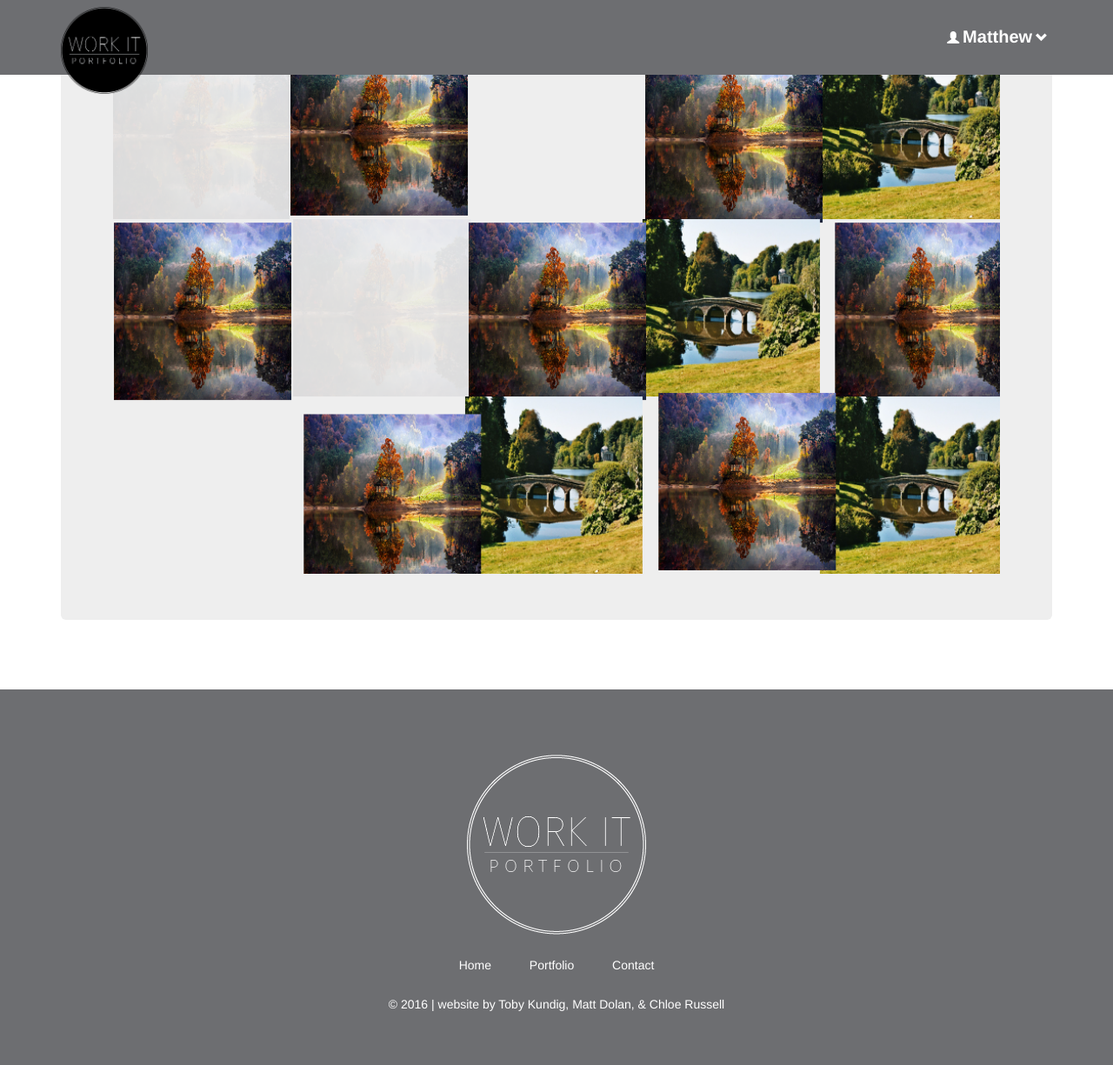
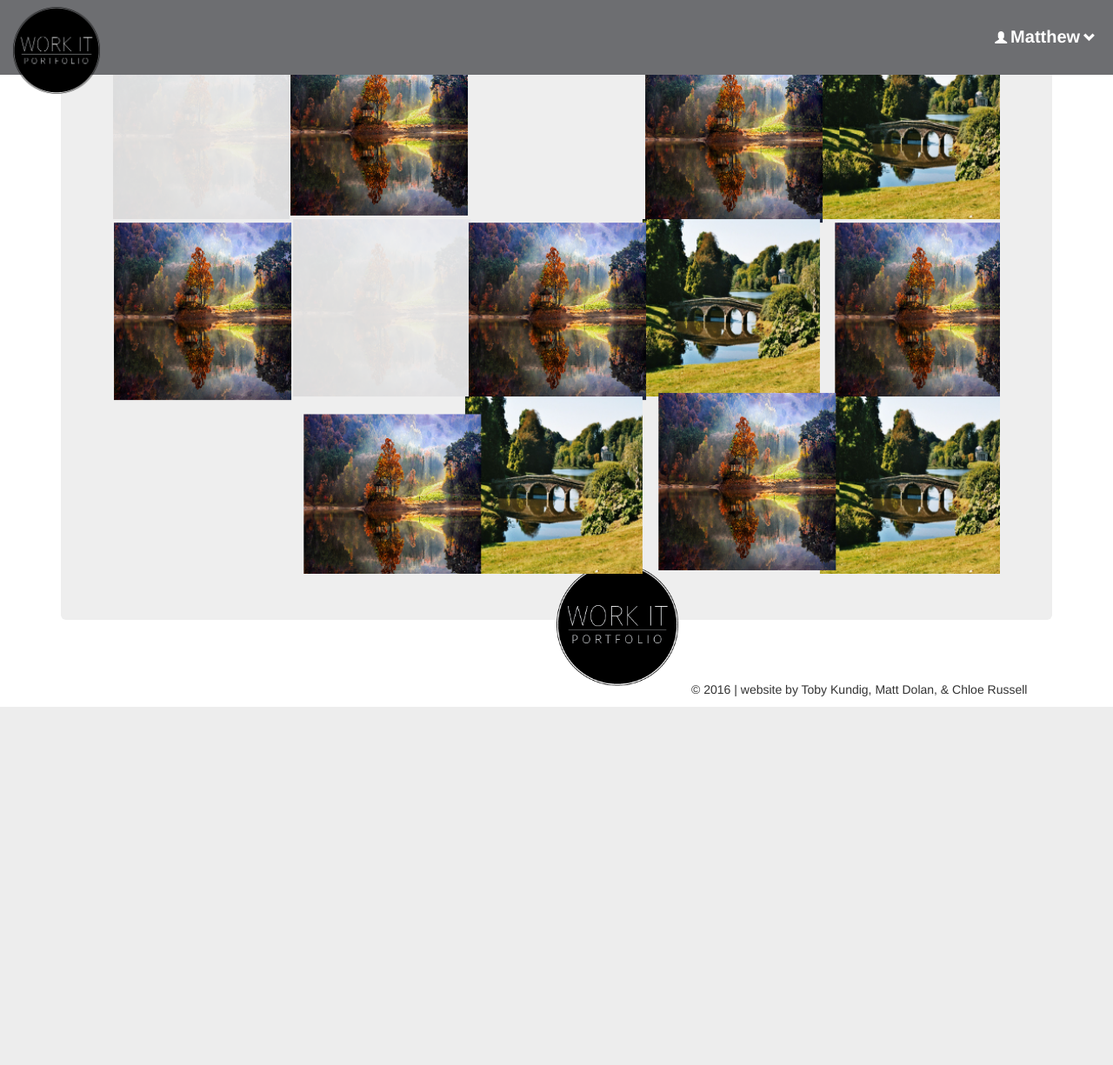
Before and after one commit to TobiasKundig/CSCI491Project, a Django app: page / in a window 1280 px wide. Shown: the whole page at 87% size. After the commit the page ends 813 px from the top, so only its background shows below. Run offline with Django 3.2, Linux system fonts and the light colour scheme; a user stored in the database is signed in; parts of the project's set-up code (start-up, migrations or seed data) failed here and were passed over; some libraries are stand-ins or nearby versions.

Commit message:
Got Navbar elements centered and ok for now. Made changes to footer too.

```diff
--- a/portfolio/static/src/css/footerStylesheet.css
+++ b/portfolio/static/src/css/footerStylesheet.css
@@ -1,33 +1,6 @@
-footer{
-    margin-top: 50px;
-    padding-top: 50px;
-    padding-bottom: 50px;
-    background-color: #6D6E71;
-    color: white;
-    text-align: center;
-    clear: left;
-}
 
-.footerLinks{
-    padding-top: 75px;
-    padding-bottom: 75px;
-    padding-left: 20px;
-    padding-right: 20px;
 
-}
-
-a{
-    text-decoration: none;
-    padding-top: 25px;
-    padding-bottom: 25px;
-}
-
-p{
-    padding-top: 25px;
-
-}
-
-/*Logo style*/
+/*Logo style
 #footerLogo{
     margin-left: auto;
     margin-right: auto;
@@ -35,7 +8,7 @@ p{
     height: 20%;
     padding: 25px;
 
-}
+}*/
 
 /*Unvisited Link*/
 a:link{
--- a/portfolio/static/src/css/navStylesheet.css
+++ b/portfolio/static/src/css/navStylesheet.css
@@ -22,22 +22,3 @@
     background-color: white;
     color: black;
 }
-
-.navbar-login
-{
-    width: 405px;
-    padding: 10px;
-    padding-bottom: 0px;
-}
-
-.navbar-login-session
-{
-    padding: 10px;
-    padding-bottom: 0px;
-    padding-top: 0px;
-}
-
-.icon-size
-{
-    font-size: 107px;
-}
--- a/templates/portfolio/base.html
+++ b/templates/portfolio/base.html
@@ -39,58 +39,51 @@
             .dropdown {
                 padding : 20px;
             }
+
+            .icon-size
+            {
+                font-size: 87px;
+            }
         </style>
 
     </head>
 
+    <body>
+        <nav class="navbar-grey navbar navbar-fixed-top" role="navigation">
+            <div class="container-fluid">
+                <div class="navbar-header">
 
-    <body>
-
-        <nav class="navbar-grey navbar navbar-fixed-top" role="navigation">
-
-            <div class="container">
-                <div class="navbar-header">
-                    <button type="button" class="navbar-toggle" data-toggle="collapse" data-target=".navbar-collapse">
-                        <span class="icon-bar"></span>
-                        <span class="icon-bar"></span>
-                        <span class="icon-bar"></span>
-                    </button>
-                    <a class="navbar-brand" rel="home" href="#" title="Buy Sell Rent Everyting">
+                    <a class="navbar-brand" rel="home" href="#" title="portfolio">
                         <img style="max-width:100px; margin-top: -7px;"
                              src="{% static 'src/img/FinalLogoBlackFilled.png' %}">
                     </a>
                 </div>
 
 
+                <div class="collapse navbar-collapse" id="bs-example-navbar-collapse-1">
                 <!--<img class="navbar-brand" src="{% static 'src/img/FinalLogoWhiteClear.png' %}">-->
                     <ul class="nav navbar-nav navbar-right">
-
 
                         {% if user.is_authenticated %}
 
                         <form id="register" method="post" class="navbar-form navbar-right" role="form" action="{% url 'logout' %}">
 
-                                <div class="collapse navbar-collapse" id="bs-example-navbar-collapse-1">
                                 <li class="dropdown">
                                     <a href="#" class="dropdown-toggle" data-toggle="dropdown">
                                         <span class="glyphicon glyphicon-user"></span>
                                         <strong>{{ request.user.first_name }}</strong>
                                         <span class="glyphicon glyphicon-chevron-down"></span>
                                     </a>
-                                            <ul class="dropdown-menu" style="width: 300px; padding: 15px;">
+                                    <ul class="dropdown-menu" style="width: 300px;padding: 20px;">
                                         <li>
                                             <div class="navbar-login">
                                                 <div class="row">
                                                     <div class="col-lg-4">
                                                         <p class="text-center">
-                                                                    <a class="navbar-brand" rel="home" href="#" title="Buy Sell Rent Everyting">
-                                                                        <img style="max-width:100px; margin-top: -7px;"
-                                                                             src="{% static 'src/img/FinalLogoBlackFilled.png' %}">
-                                                                    </a>
-                                                                    <!--<span class="glyphicon glyphicon-user icon-size"></span>-->
+                                                            <span class="glyphicon glyphicon-user icon-size"></span>
                                                         </p>
                                                     </div>
-                                                            <div class="col-lg-4">
+                                                    <div class="col-lg-8">
                                                         <p class="text-left"><strong>{{ request.user.first_name }}</strong></p>
                                                         <p class="text-left small">{{ request.user.email }}</p>
                                                         <p class="text-left">
@@ -101,15 +94,15 @@
                                             </div>
                                         </li>
                                         <li class="divider navbar-login-session-bg"></li>
-                                                <li><a href="#">Account Settings <span class="glyphicon glyphicon-cog pull-right"></span></a></li>
+                                        <li><a href="#">Account Settings<span class="glyphicon glyphicon-cog pull-right"></span></a></li>
                                         <li class="divider"></li>
-                                                <li><a href="#">User stats <span class="glyphicon glyphicon-stats pull-right"></span></a></li>
+                                        <li><a href="#">User stats<span class="glyphicon glyphicon-stats pull-right"></span></a></li>
                                         <li class="divider"></li>
-                                                <li><a href="#">Messages <span class="badge pull-right"> 42 </span></a></li>
+                                        <li><a href="#">Messages<span class="glyphicon badge pull-right">42</span></a></li>
                                         <li class="divider"></li>
                                         <li><a href="#">Favourites Snippets <span class="glyphicon glyphicon-heart pull-right"></span></a></li>
                                         <li class="divider"></li>
-                                                <li><a href="#">Sign Out <span class="glyphicon glyphicon-log-out pull-right"></span></a></li>
+                                        <li><a href="{% url 'logout' %}">Sign Out <span class="glyphicon glyphicon-log-out pull-right"></span></a></li>
                                     </ul>
                                 </li>
                                 <!-- <p class="nav navbar-text" >Logged in as {{ request.user.first_name }}
@@ -120,13 +113,13 @@
                             </div>
                         </form>
                         {% else %}
-                            <form id="register" class="navbar-form navbar-right" role="form" action="{% url 'register' %}">
+
+                        <form id="register" class="navbar-form navbar-right" style="padding: 20px;" role="form" action="{% url 'register' %}">
                             {% csrf_token %}
                             <button type="submit" class="btn btn-primary" value="register">Register</button>
-
                         </form>
 
-                            <form id="signin" class="navbar-form navbar-right" role="form" method="post" action="{% url 'login' %}">
+                        <form id="signin" class="navbar-form navbar-right" style="padding: 20px;" role="form" method="post" action="{% url 'login' %}">
                             {% csrf_token %}
 
                             <div class="input-group">
@@ -138,18 +131,13 @@
                                 <span class="input-group-addon"><i class="glyphicon glyphicon-lock"></i></span>
                                 <input id="password" type="password" name="password" class="form-control" placeholder="Password">
                             </div>
+                            <button type="submit" id="loginButton" class="btn btn-default" value="Submit">Login</button>
+                        </form>
 
-
-                                <button type="submit" id="loginButton" class="btn btn-default" value="Submit">Login</button>
-
-
-                            </form>
                         {% endif %}
+                    </ul>
                 </div>
-                    </ul>
-
             </div>
-
         </nav>
 
     {% block content %}
@@ -160,15 +148,20 @@
     {% endblock content %}
 
 
+        <footer>
+            <div >
+                <a class="navbar-brand" style="display: block;padding-left: 50%" href="#" title="portfolio">
+                    <img style="max-width:140px; margin-top: -110px;"
+                         src="{% static 'src/img/FinalLogoBlackFilled.png' %}">
+                </a>
+            </div>
 
-        <div id="footer"></div>
+            <br>
 
-        <footer>
-            <img id="footerLogo" src="{% static 'src/img/FinalLogoWhiteClear.png' %}"><br>
 
-            <a class="footerLinks" href={% url 'index' %}   >Home </a>
+            <a class="footerLinks" href="{% url 'index' %}">Home </a>
 
-            <a class="footerLinks" href={% url 'profile' %}>Portfolio</a>
+            <a class="footerLinks" href="{% url 'profile' %}">Portfolio</a>
 
             <a class="footerLinks" href="{% url 'contact' %}">Contact</a>
             <p class="footer">&copy; 2016 &#124; website by Toby Kundig, Matt Dolan, & Chloe Russell</p>
```
Lines whose indentation alone changed are shown as unchanged.
